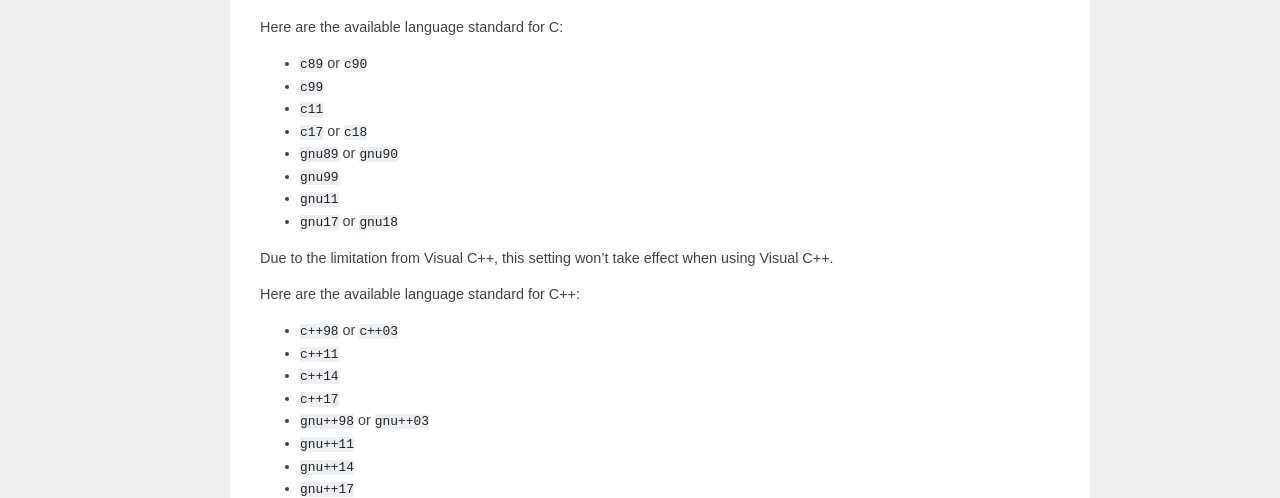
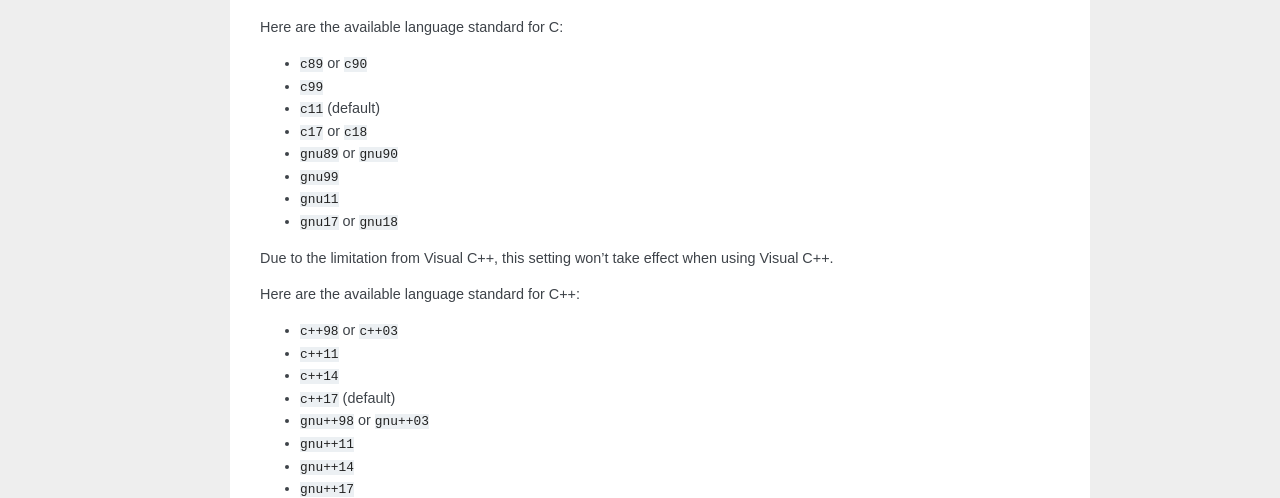
Before and after one commit to cwchentw/mkg-doc, a Sphinx documentation site: the page built from source/option.rst, in a window 1280 px wide. Shown: the part 1142-1640 px from the top of the page. Built offline with Sphinx 7.4.7, drawn with Linux system fonts in a browser that asks for light colours.

Commit message:
Minor update

```diff
--- a/source/option.rst
+++ b/source/option.rst
@@ -61,7 +61,7 @@
 
 * ``c89`` or ``c90``
 * ``c99``
-* ``c11``
+* ``c11`` (default)
 * ``c17`` or ``c18``
 * ``gnu89`` or ``gnu90``
 * ``gnu99``
@@ -75,7 +75,7 @@
 * ``c++98`` or ``c++03``
 * ``c++11``
 * ``c++14``
-* ``c++17``
+* ``c++17`` (default)
 * ``gnu++98`` or ``gnu++03``
 * ``gnu++11``
 * ``gnu++14``
```
